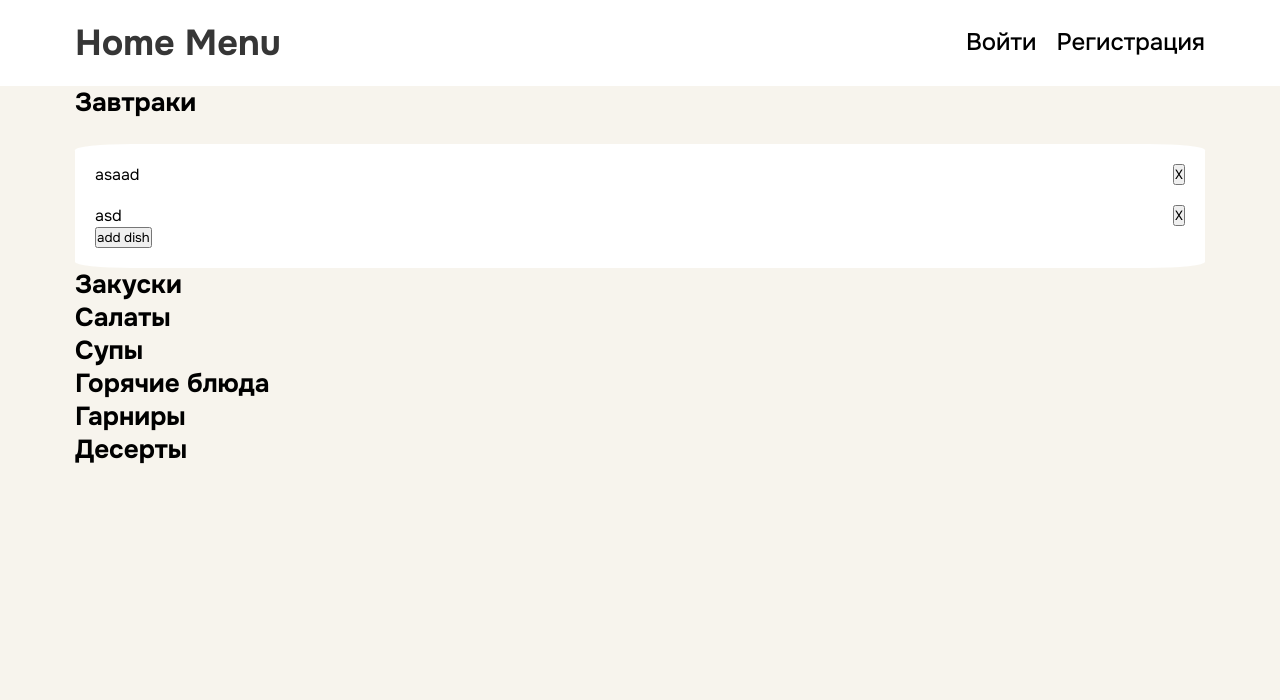
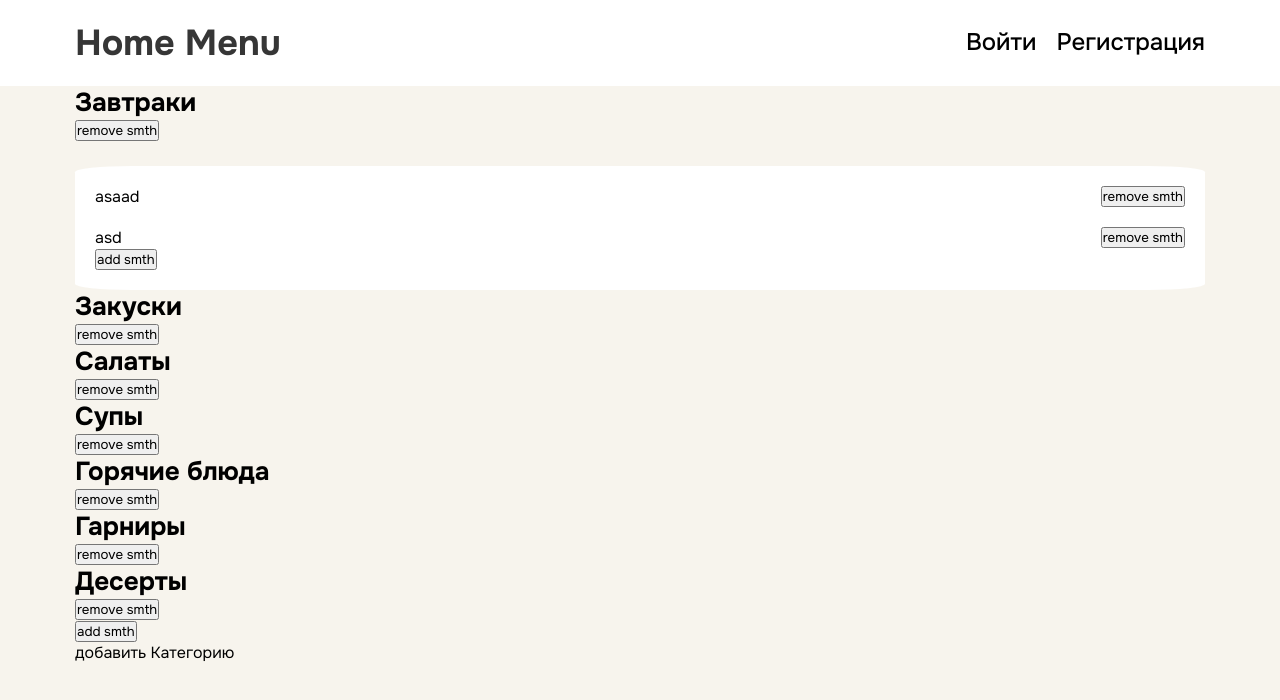
Before and after one commit to p3rfec77/home-menu, a Vue app: page / in a window 1280 px wide. Shown: the top 700 px of the page. Built offline with nearby package versions, Linux system fonts and the light colour scheme.

Commit message:
add sample of remove and add buttons

```diff
--- /dev/null
+++ b/src/shared/components/AddButton.vue
@@ -0,0 +1,12 @@
+<script setup lang="ts">
+interface AddButtonProps {
+  onClick: () => void;
+}
+const { onClick } = defineProps<AddButtonProps>();
+</script>
+
+<template>
+  <button :on-click="onClick">add smth</button>
+</template>
+
+<style lang="scss" module scoped></style>
--- a/src/shared/components/CategoriesList.vue
+++ b/src/shared/components/CategoriesList.vue
@@ -1,6 +1,7 @@
 <script setup lang="ts">
 import Category from "./Category.vue";
 import useMenuStore from "../stores/menuStore";
+import AddButton from "./AddButton.vue";
 
 const { categories } = useMenuStore();
 </script>
@@ -14,6 +15,10 @@ const { categories } = useMenuStore();
       :key="category.titile"
     />
   </ul>
+  <div>
+    <AddButton :on-click="() => console.log('add')" />
+    <p>добавить Категорию</p>
+  </div>
 </template>
 
 <style lang="scss" module scoped>
--- a/src/shared/components/Category.vue
+++ b/src/shared/components/Category.vue
@@ -1,6 +1,8 @@
 <script setup lang="ts">
 import type { IDish } from "../types";
 import Dish from "./Dish.vue";
+import AddButton from "./AddButton.vue";
+import RemoveButton from "./RemoveButton.vue";
 
 interface CategoryProps {
   titile: string;
@@ -10,10 +12,13 @@ const { dishes, titile } = defineProps<CategoryProps>();
 </script>
 <template>
   <li :class="$style.category">
-    <h3 :class="$style.title" :id="titile">{{ titile }}</h3>
+    <div>
+      <h3 :class="$style.title" :id="titile">{{ titile }}</h3>
+      <RemoveButton :on-click="() => {}" />
+    </div>
     <ul v-if="dishes.length > 0" :class="$style.dishes_list">
       <Dish v-for="dish in dishes" :dish="dish" :key="dish.title" />
-      <button>add dish</button>
+      <AddButton :on-click="() => console.log('aaa')" />
     </ul>
   </li>
 </template>
--- a/src/shared/components/Dish.vue
+++ b/src/shared/components/Dish.vue
@@ -1,5 +1,6 @@
 <script setup lang="ts">
 import type { IDish } from "../types";
+import RemoveButton from "./RemoveButton.vue";
 
 interface DishProps {
   dish: IDish;
@@ -10,7 +11,7 @@ const { dish } = defineProps<DishProps>();
 <template>
   <li :class="$style.dish">
     <p>{{ dish.title }}</p>
-    <button>X</button>
+    <RemoveButton :on-click="() => {}" />
   </li>
 </template>
 
--- /dev/null
+++ b/src/shared/components/RemoveButton.vue
@@ -0,0 +1,12 @@
+<script setup lang="ts">
+interface RemoveButtonProps {
+  onClick: () => void;
+}
+const { onClick } = defineProps<RemoveButtonProps>();
+</script>
+
+<template>
+  <button :on-click="onClick">remove smth</button>
+</template>
+
+<style lang="scss" module scoped></style>
```
